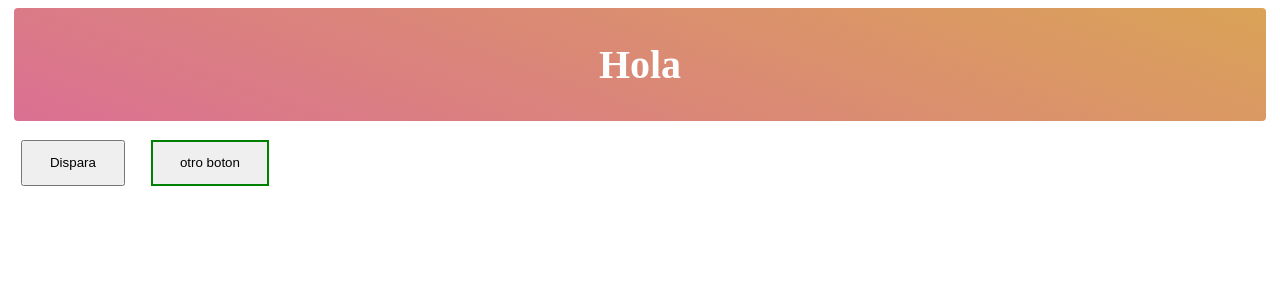
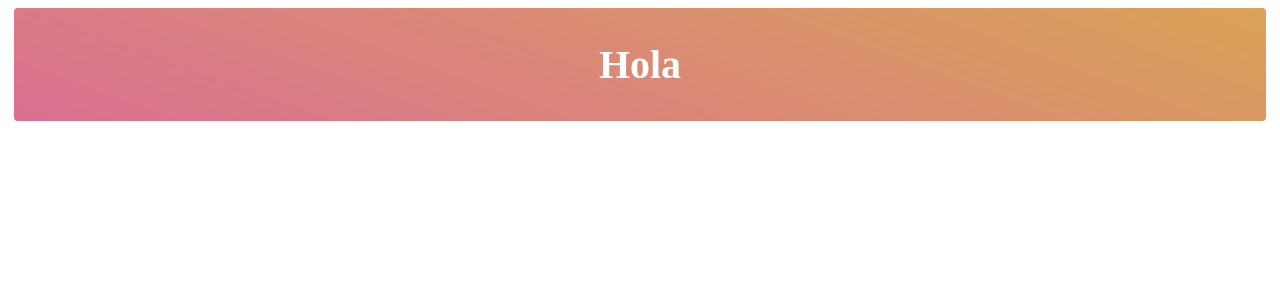
Before and after one commit to ErnestoM12/react-styled, a React (Create React App) app: page / in a window 1280 px wide. Shown: the top 300 px of the page. Built offline with nearby package versions, Linux system fonts and the light colour scheme.

Commit message:
ejemplo de anima

```diff
--- a/src/App.js
+++ b/src/App.js
@@ -1,7 +1,18 @@
 import React, { useState, useEffect } from 'react'
-import styled, { css } from 'styled-components';
+import styled, { keyframes } from 'styled-components';
 import { mainColor, secondaryColor, paddign, getLinearGradient } from './styles'
 
+
+
+const anima = keyframes`
+from{
+  ${getLinearGradient('20deg', secondaryColor, mainColor)}
+}
+
+to{
+  ${getLinearGradient('20deg', secondaryColor, 'white')}
+
+}`
 
 
 const Header = styled.header`
@@ -12,20 +23,8 @@ color:#fff;
 ${paddign}
 margin:0.3em;
 font-size:20px;
+animation:${anima} 1500ms ease-in-out infinite
 `
-
-const baseStyles = css`
-padding: 1em 2em;
-margin: 1em;
-border: ${props => `2px solid ${props.borderColor}`};
-`
-
-const Button = styled.button`
-${baseStyles}`
-
-
-
-
 const App = () => {
   return (
     <div>
@@ -34,12 +33,6 @@ const App = () => {
           <h1>Hola</h1>
         </div>
       </Header>
-      <Button>
-        Dispara
-      </Button>
-      <Button borderColor='green'>
-        otro boton
-      </Button>
     </div>
   );
 }
```
